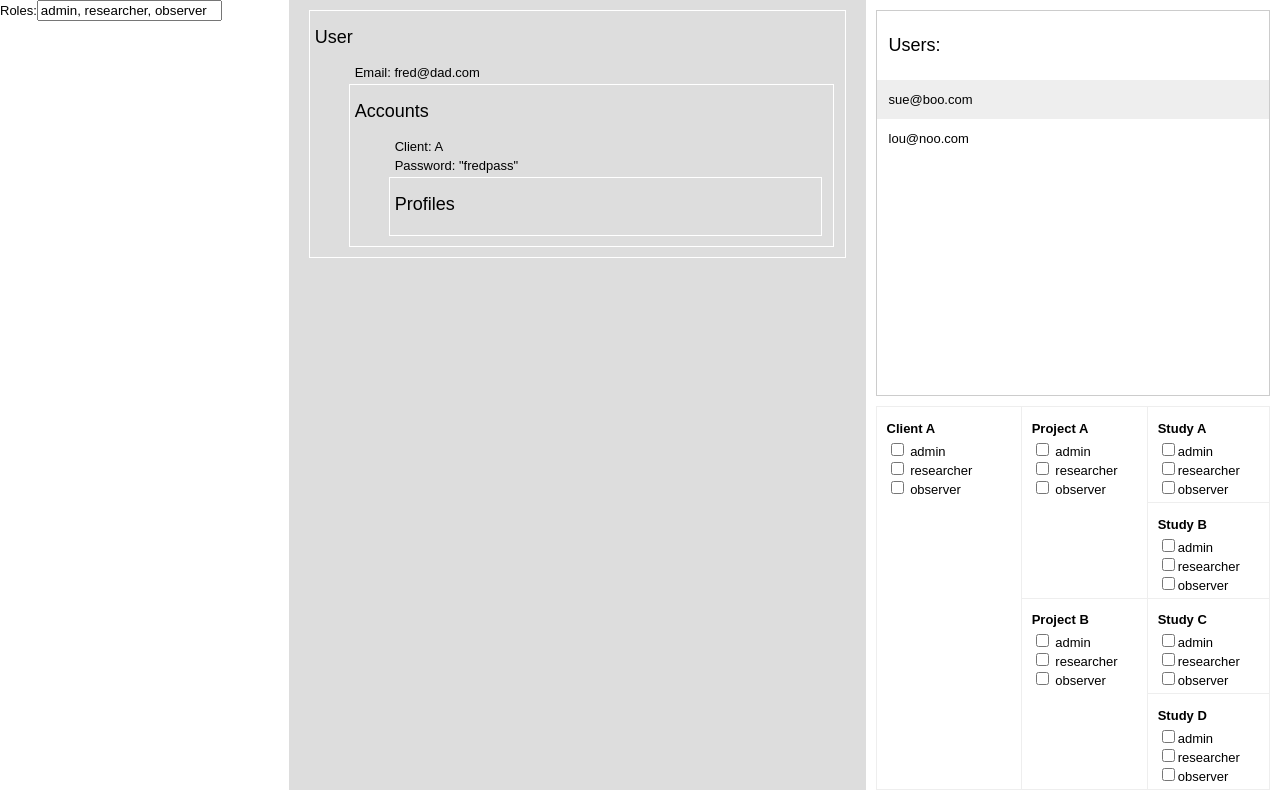
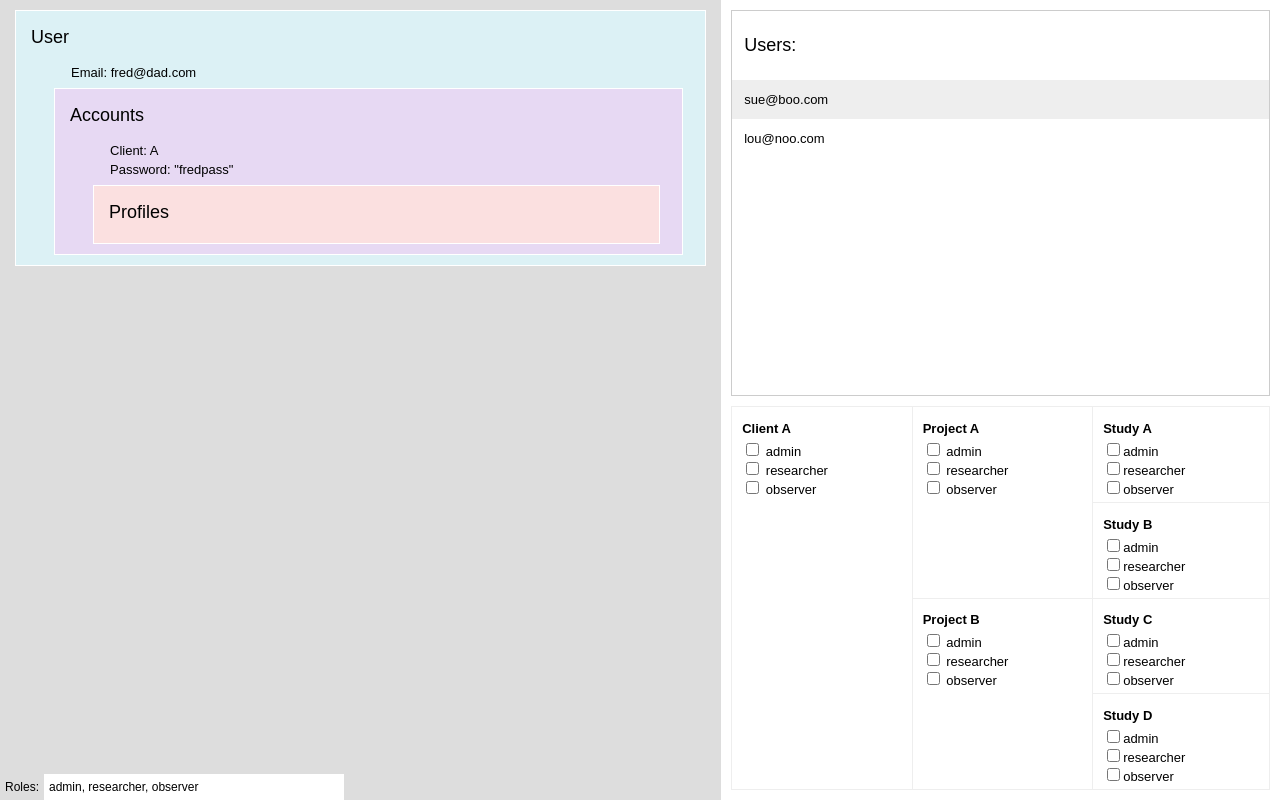
Before and after one commit to chubishere/dacl, a React (Create React App) app: page / in a window 1280 px wide. Built offline with nearby package versions, Linux system fonts and the light colour scheme.

Commit message:
visual tidy up

```diff
--- a/src/Acl.css
+++ b/src/Acl.css
@@ -60,6 +60,10 @@
 	padding: 5px 10px;
 }
 
+.acl__projects {
+	flex: 2 0 auto;
+}
+
 .acl .eq-width {
 	width: 80px;
 }
--- a/src/App.css
+++ b/src/App.css
@@ -7,7 +7,7 @@
 	flex: 1 1 auto;
 }
 
-.app .app__left{
+.app .app__left {
 	margin-right: 5px;
 }
 
@@ -21,3 +21,23 @@
 	height: 100vh;
 	padding: 10px;
 }
+
+.settings {
+	display: flex;
+	position: absolute;
+	bottom: 0;
+	left: 0;
+}
+
+.settings input {
+	padding: 3px 5px;
+	width: 300px;
+	border: none;
+}
+
+.settings label,
+.settings input[type=text] {
+	font-size: 12px;
+	padding: 3px 5px;
+	line-height: 20px;
+}
--- a/src/Graph.css
+++ b/src/Graph.css
@@ -2,11 +2,9 @@
 	border: 1px solid gray;
 	border: none;
 	line-height: 1.5;
-	padding: 20px;
+	padding: 10px 15px;
 	background: #ddd;
 	width: 500px;
-	margin-top: -10px;
-	margin-left: -10px;
 	height: 100vh;
 }
 
@@ -17,15 +15,25 @@
 
 .graph-block {
 	border: 1px solid white;
-	padding: 1px 5px 5px 5px;
+	padding: 1px 5px 5px 15px;
+	background: #dcf1f5;
 }
 
-.graph-block
-.graph-block {
+.graph-block .graph-block {
 	position: relative;
-	left: -6px;
-	margin-top: 1px;
+	left: -17px;
+	margin-top: 5px;
 	margin-bottom: 5px;
+	background: #e7d9f3;
+}
+
+.graph-block .graph-block .graph-block {
+	background: #fbe0e0;
+}
+
+.graph-block .graph-block .graph-block .graph-block{
+	background: #fffadd;
+	padding: 9px 10px;
 }
 
 .graph ul,
--- a/src/index.css
+++ b/src/index.css
@@ -7,6 +7,7 @@ body {
   padding: 0;
   font-family: sans-serif;
 	font-size: 13px;
+	overflow-y: scroll;
 }
 
 .text-center {
```
